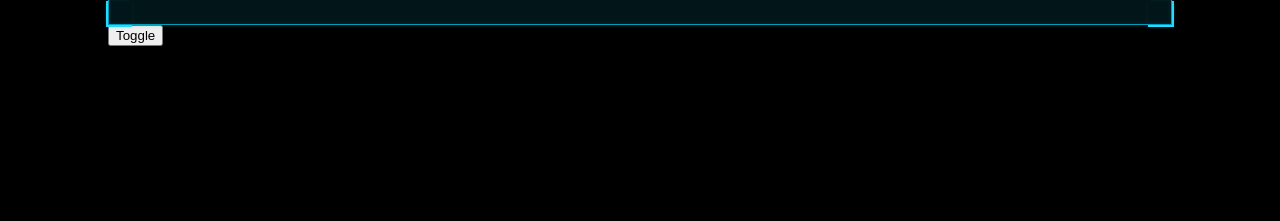
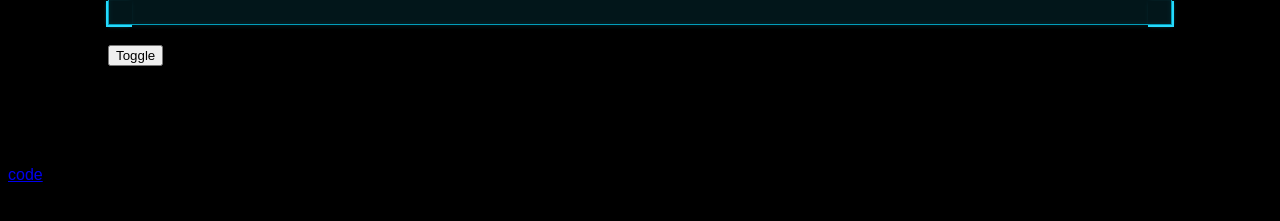
Before and after one commit to ivanceras/futureostech, a plain HTML site: page index.html in a window 1280 px wide. Shown: the part 165-386 px from the top of the page. Drawn offline with Linux system fonts and the light colour scheme; a web font is replaced by a local one.

Commit message:
rename to index.html
add deployment script

```diff
--- a/frame.html
+++ b/index.html
@@ -136,6 +136,7 @@
 
      body {
         background-color: #000000;
+        font-family: arial;
     }
 
     @font-face {
@@ -199,7 +200,10 @@
              <div style="padding: 20px 40px; font-size: 32px;">FutureosTech</div>
         </div>
     </div>
-    <button onclick="toggle()">Toggle</button>
+    <button style="margin-top:20px" onclick="toggle()">Toggle</button>
   </div>
+    <footer>
+    <a href="https://github.com/ivanceras/futureostech">code</a>
+    </footer>
 </body>
 </html>
```
Also changed, not shown: 2 other files.
